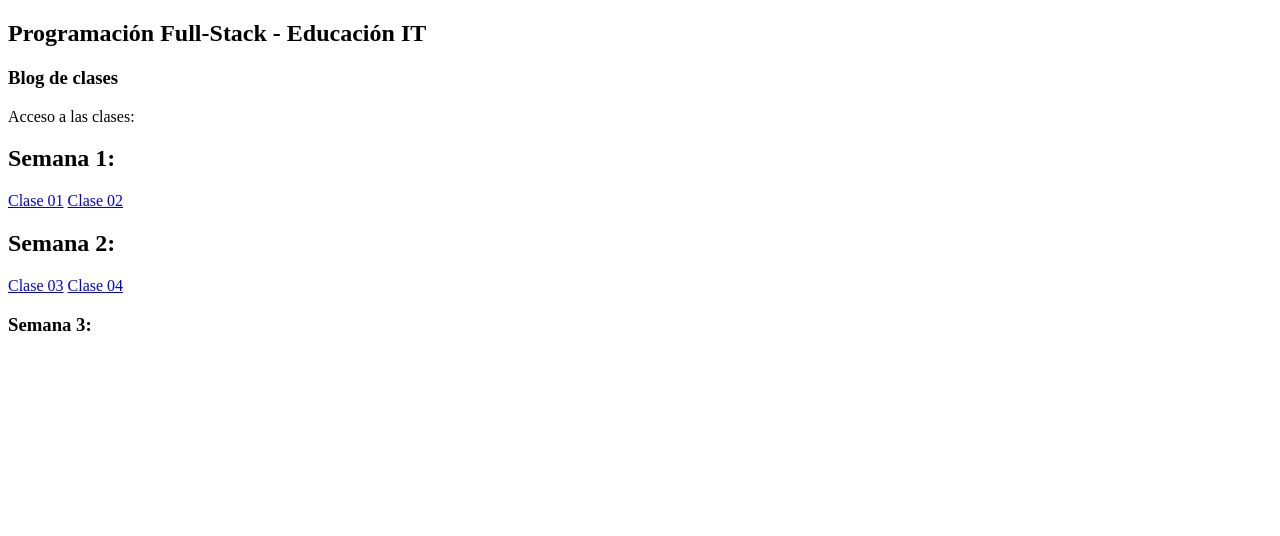
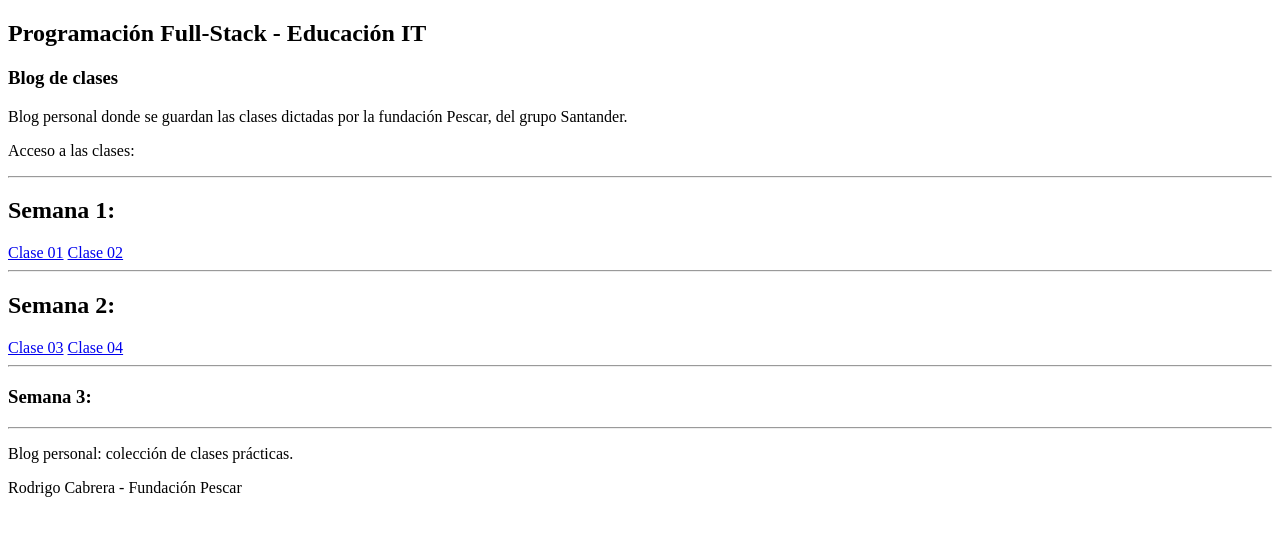
Before and after one commit to Rodrigo-Emca/EducacionIT-ProgramacionFullStack, a plain HTML site: page index.html in a window 1280 px wide. Drawn offline with Linux system fonts and the light colour scheme.

Commit message:
se agrega header y footer con aclaraciones

```diff
--- a/index.html
+++ b/index.html
@@ -9,17 +9,25 @@
     <header>
         <h2>Programación Full-Stack - Educación IT</h2>
         <h3>Blog de clases</h3>
+        <p>Blog personal donde se guardan las clases dictadas por la fundación Pescar, del grupo Santander.</p>
     </header>
     <main>
         <p>Acceso a las clases:</p>
+        <hr>
         <h2>Semana 1:</h2>
         <a href="./clase.01/index.html">Clase 01</a>
         <a href="./clase.02/index.html">Clase 02</a>
+        <hr>
         <h2>Semana 2:</h2>
         <a href="./clase.03/index.html">Clase 03</a>
         <a href="./clase.04/index.html">Clase 04</a>
+        <hr>
         <h3>Semana 3:</h3>
+        <hr>
     </main>
-    <footer></footer>
+    <footer>
+        <p>Blog personal: colección de clases prácticas.</p>
+        <p>Rodrigo Cabrera - Fundación Pescar</p>
+    </footer>
 </body>
 </html>
```
